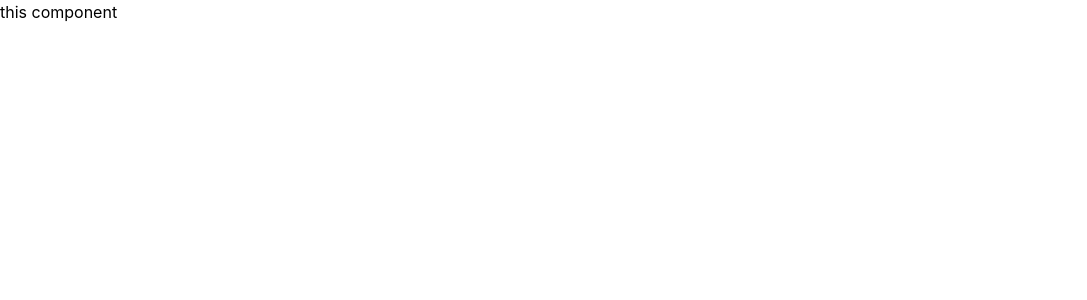
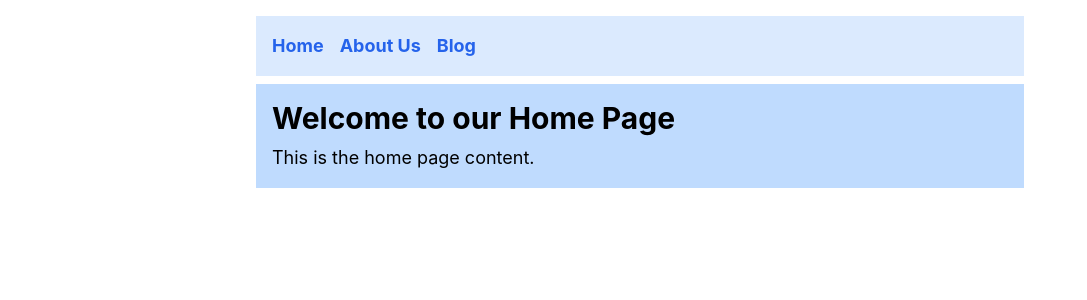
Before and after one commit to Sam516-Dev/Learning-react, a React (Create React App) app: page / in a window 1280 px wide. Shown: the top 300 px of the page, without its empty margins (0-1087 px from the left). Built offline with nearby package versions, Linux system fonts and the light colour scheme.

Commit message:
react-router-dom

```diff
--- a/src/App.js
+++ b/src/App.js
@@ -1,39 +1,83 @@
-import React from 'react'
+import { BrowserRouter as Router, Route, Link, Routes } from "react-router-dom";
+
+import React from "react";
+import Home from "./Routing/Home";
+import Blog from "./Routing/Blog";
+import AboutUs from "./Routing/AboutUs";
 
 const App = () => {
   return (
-    <div>
-      this component
+    <div className=" pt-4 mx-auto w-3/5">
+      <Router>
+        <nav className="bg-blue-100 p-4 mb-2">
+          <ul className="flex gap-4 text-lg font-bold text-blue-600">
+            <li>
+              <Link to="/" className="hover:text-blue-800">
+                Home
+              </Link>
+            </li>
+            <li>
+              <Link to="/aboutUs" className="hover:text-blue-800">
+                About Us
+              </Link>
+            </li>
+            <li>
+              <Link to="/blog" className="hover:text-blue-800">
+                Blog
+              </Link>
+            </li>
+          </ul>
+        </nav>
+
+        <Routes>
+          <Route exact path="/" element={<Home />} />
+          <Route path="/AboutUs" element={<AboutUs />} />
+          <Route path="/Blog" element={<Blog />} />
+        </Routes>
+      </Router>
     </div>
-  )
-}
+  );
+};
 
-export default App
+export default App;
 
+// //useReducer hook
+// import React, { useReducer } from "react";
+// import ArrayEntry from "./ArrayMethodSimulation/ArrayEntry";
+// import ArrayList from "./ArrayMethodSimulation/ArrayList";
+// import Controls from "./ArrayMethodSimulation/Controls ";
 
+// //reducer fxn //action.payload is the element to be added
+// const reducer = (state, action) => {
+//   switch (action.type) {
+//     case "ON_PUSH":// Push a new date object from the payload
+//       return [...state, action.payload];
+//     case "POP":
+//       return state.slice(0, -1); // Pop removes the last date object
+//     case "UN_SHIFFT":
+//       return [action.payload, ...state]; // Unshift adds at the beginning, a new date object from the payload
+//     case "SHIFT":
+//       return state.slice(1); // Shift (remove) the first date object
+//     default:
+//       return state;
+//   }
+// };
 
+// const App = () => {
+//   const initialState = [];
 
+//   const [state, dispatch] = useReducer(reducer, initialState );
 
+//   return (
+//     <div className="">
+//       <ArrayEntry dates={state} dispatch={dispatch} />
+//       <ArrayList dates={state} dispatch={dispatch} />
+//       <Controls dates={state} dispatch={dispatch} />
+//     </div>
+//   );
+// };
 
-
-
-
-
-
-
-
-
-
-
-
-
-
-
-
-
-
-
-
+// export default App;
 
 // //contextAPI App.js code
 // import "./App.css";
@@ -57,7 +101,6 @@ export default App
 // }
 
 // export default App;
-
 
 // import React, { useState, createContext } from "react";
 // import Header from "./Components3/Header";
--- /dev/null
+++ b/src/ArrayMethodSimulation/ArrayEntry.jsx
@@ -0,0 +1,12 @@
+import React from 'react'
+
+const ArrayEntry = () => {
+  return (
+    <div>
+      {/* <p> ArrayEntry Component !</p> */}
+
+    </div>
+  )
+}
+
+export default ArrayEntry
--- /dev/null
+++ b/src/ArrayMethodSimulation/ArrayList.jsx
@@ -0,0 +1,11 @@
+import React from 'react'
+
+const ArrayList = () => {
+  return (
+    <div>
+      {/* <p> ArrayList Component !</p> */}
+    </div>
+  )
+}
+
+export default ArrayList
--- /dev/null
+++ b/src/ArrayMethodSimulation/Controls .jsx
@@ -0,0 +1,53 @@
+import React from "react";
+
+const Controls = ({ dates, dispatch }) => {
+  return (
+    <>
+      <div className="flex ">
+        <ul className="bg-blue-200 text-lg  border-r-blue-400 p-5 mb-6">
+          {dates.map((date, index) => (
+            <li key={index}>{date.toString()}</li>
+          ))}
+        </ul>
+      </div>
+
+      <div className="flex gap-6">
+        <button
+          onClick={() => {
+            dispatch({ type: "ON_PUSH", payload: new Date() });
+          }}
+          className="bg-blue-500 text-white font-bold text-lg px-8 p-2 rounded-md"
+        >
+          Push
+        </button>
+
+        <button
+          onClick={() => {
+            dispatch({ type: "POP" });
+          }}
+          className="bg-blue-500 text-white font-bold text-lg px-8 p-2 rounded-md"
+        >
+          Pop
+        </button>
+        <button
+          onClick={() => {
+            dispatch({ type: "UN_SHIFFT", payload: new Date() });
+          }}
+          className="bg-blue-500 text-white font-bold text-lg px-8 p-2 rounded-md"
+        >
+          Unshift
+        </button>
+        <button
+          onClick={() => {
+            dispatch({ type: "SHIFT" });
+          }}
+          className="bg-blue-500 text-white font-bold text-lg px-8 p-2 rounded-md"
+        >
+          Shift
+        </button>
+      </div>
+    </>
+  );
+};
+
+export default Controls;
--- /dev/null
+++ b/src/Routing/AboutUs.jsx
@@ -0,0 +1,12 @@
+import React from 'react';
+
+const AboutUs = () => {
+  return (
+    <div className="bg-green-200 p-4">
+      <h1 className="text-3xl font-bold">About Us</h1>
+      <p className="text-lg mt-2">Learn more about our company and team.</p>
+    </div>
+  );
+}
+
+export default AboutUs;
--- /dev/null
+++ b/src/Routing/Blog.jsx
@@ -0,0 +1,12 @@
+import React from 'react';
+
+const Blog = () => {
+  return (
+    <div className="bg-yellow-200 p-4">
+      <h1 className="text-3xl font-bold">Blog</h1>
+      <p className="text-lg mt-2">Read our latest blog posts here.</p>
+    </div>
+  );
+}
+
+export default Blog;
--- /dev/null
+++ b/src/Routing/Home.jsx
@@ -0,0 +1,12 @@
+import React from 'react';
+
+const Home = () => {
+  return (
+    <div className="bg-blue-200 p-4">
+      <h1 className="text-3xl font-bold">Welcome to our Home Page</h1>
+      <p className="text-lg mt-2">This is the home page content.</p>
+    </div>
+  );
+}
+
+export default Home;
```
Also changed, not shown: src/Routing/Navbar.jsx (added, +24 -0 lines).
